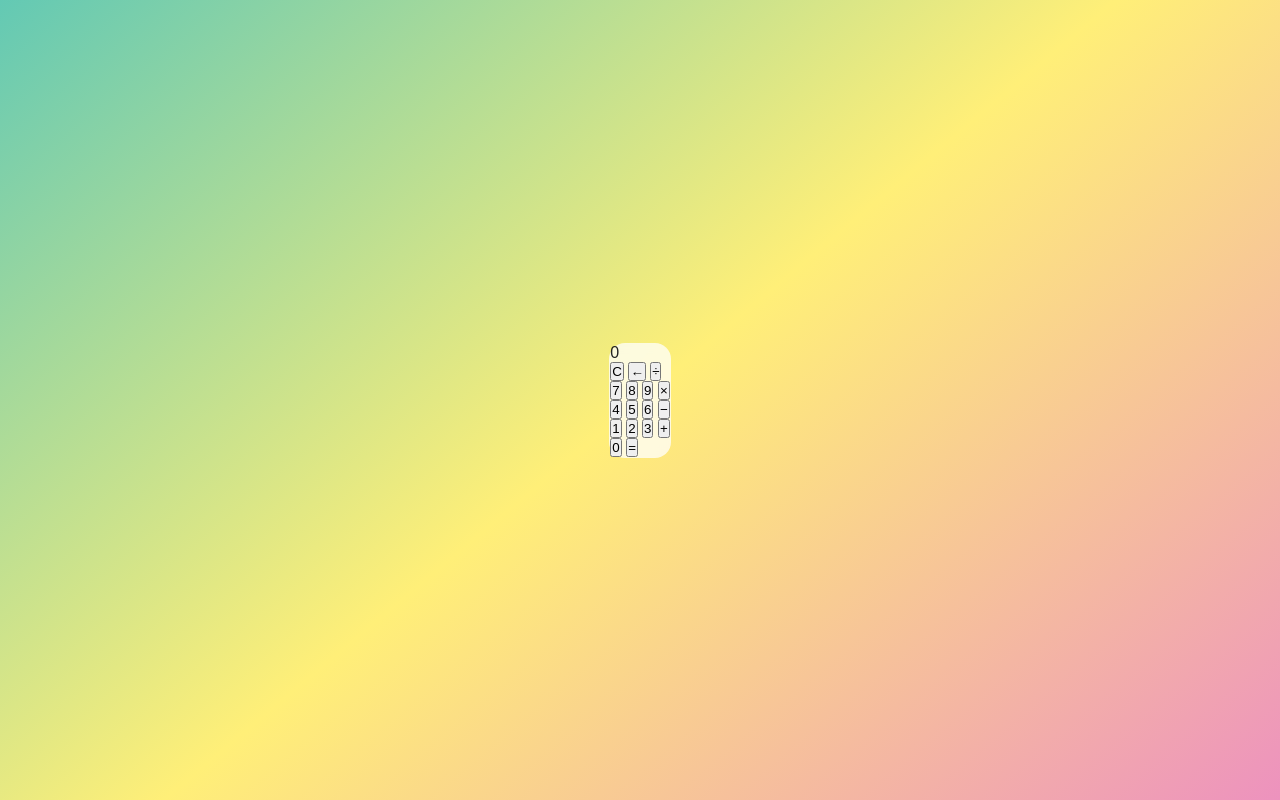
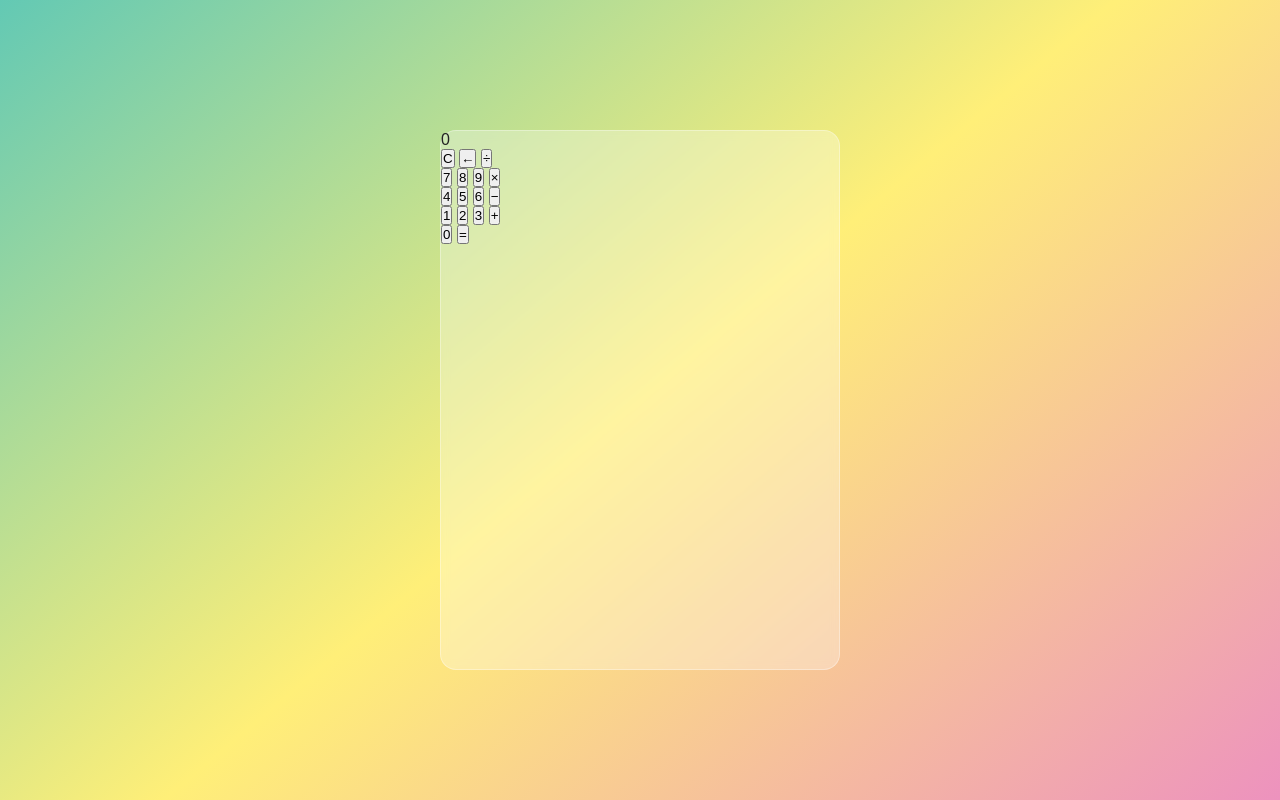
Before and after one commit to N-sho-code/homepage_practice, a PHP site: page /Business/Calculator/index.html in a window 1280 px wide. Run offline with PHP 8.4, Linux system fonts and the light colour scheme.

Commit message:
配置設定20260730

```diff
--- a/Business/Calculator/css/style.css
+++ b/Business/Calculator/css/style.css
@@ -33,5 +33,8 @@ body {
     color: #232323;
     backdrop-filter: blur(4px);
     -webkit-backdrop-filter:blur(4px);
-    background: rgba();
+    background: rgba(255,255,255,0.30);
+    border: 1px solid rgba(255, 255, 255, 0.34);
+    flex-basis: 400px;
+    height: 540px;
 }
```
